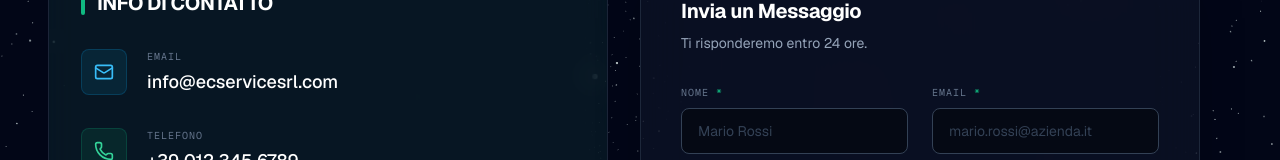
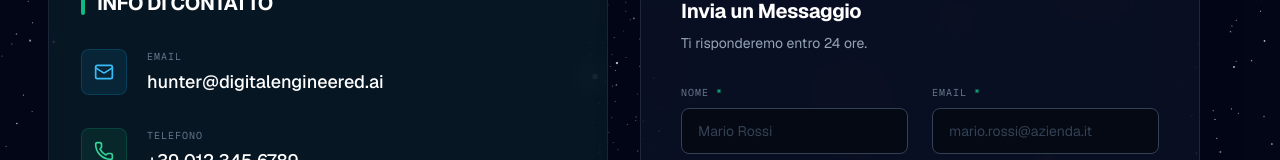
Before and after one commit to robertorabacchi/ULTRAROBOTS, a Next.js app: page /contact in a window 1280 px wide. Shown: the part 414-574 px from the top of the page. Built offline with nearby package versions, Linux system fonts and the light colour scheme; no server answers.

Commit message:
Update: Email contatto aggiornata a hunter@digitalengineered.ai

```diff
--- a/app/contact/page.tsx
+++ b/app/contact/page.tsx
@@ -88,8 +88,8 @@ export default function ContactPage() {
                         </div>
                         <div>
                             <p className="text-[10px] font-mono text-slate-500 mb-1 uppercase tracking-widest">{dict.contact.emailLabel}</p>
-                            <a href="mailto:info@ecservicesrl.com" className="text-white font-sans text-lg hover:text-sky-400 transition-colors font-medium">
-                            info@ecservicesrl.com
+                            <a href="mailto:hunter@digitalengineered.ai" className="text-white font-sans text-lg hover:text-sky-400 transition-colors font-medium">
+                            hunter@digitalengineered.ai
                             </a>
                         </div>
                         </div>
```
